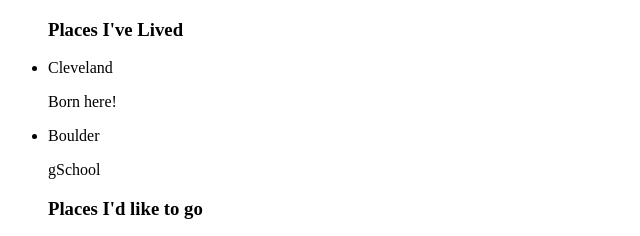
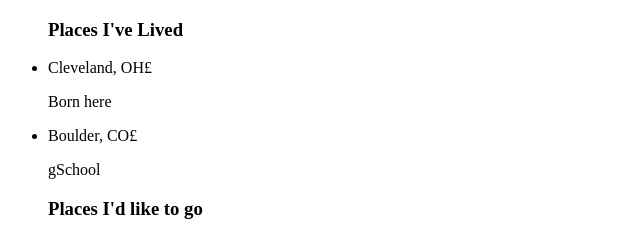
Before and after one commit to mhomolak/favorites, a plain HTML site: page index.html in a window 1280 px wide. Shown: the top 236 px of the page, 0-640 px from the left. Drawn offline with Linux system fonts and the light colour scheme.

Commit message:
characters

```diff
--- a/index.html
+++ b/index.html
@@ -6,9 +6,9 @@
   <body>
     <ul>
       <h3>Places I've Lived</h3>
-      <li>Cleveland</li>
-        <p>Born here!</p>
-      <li>Boulder</li>
+      <li>Cleveland, OH<span>&#163</span></li>
+        <p>Born here</p>
+      <li>Boulder, CO<span>&#163</span></li>
         <p>gSchool</p>
     </ul>
     <ol>
```
